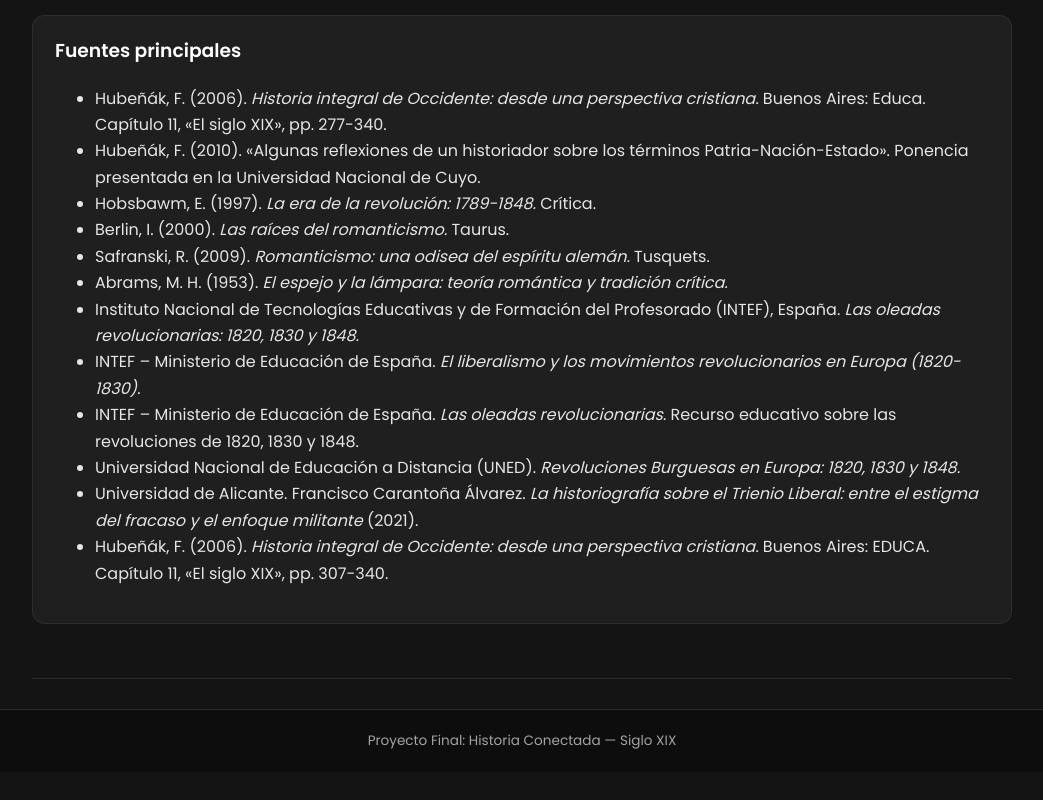
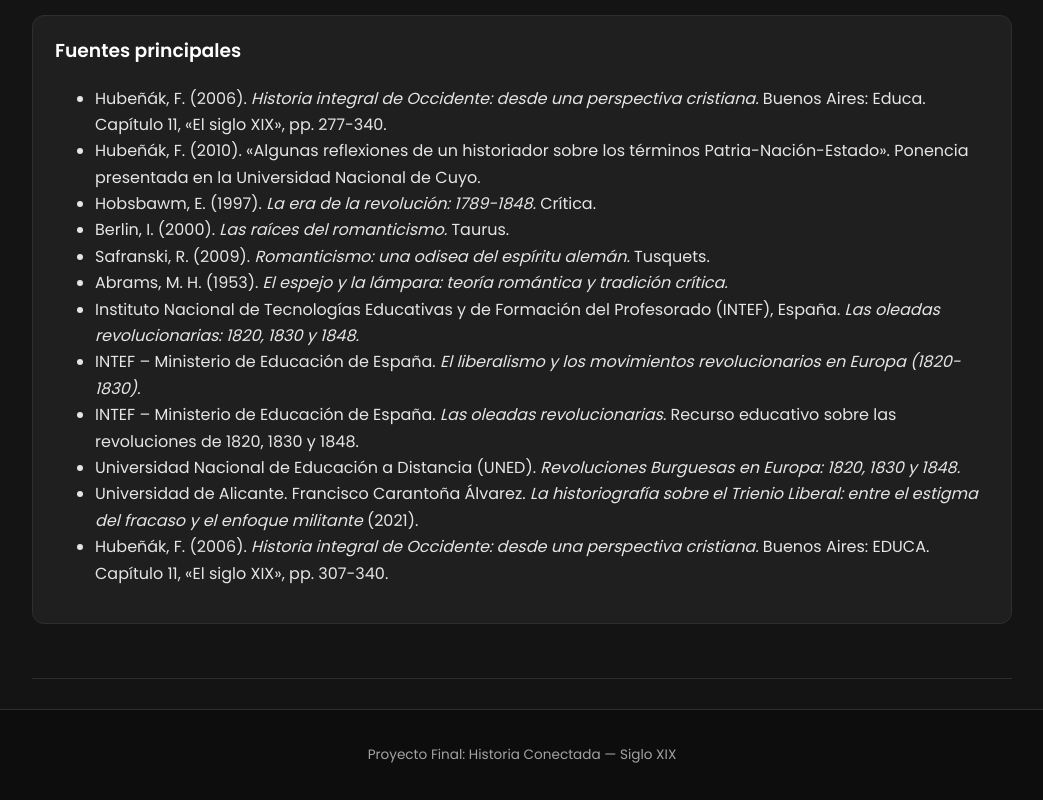
Before and after one commit to hyperionopsonelayer-sudo/Historia, a plain HTML site: page index.html in a window 1280 px wide. Shown: the part 9950-10750 px from the top of the page, without its empty margins (118-1161 px from the left). Before the commit the page ends 10722 px from the top, so only its background shows below. Drawn offline with Linux system fonts and the light colour scheme.

Commit message:
Update estilos.css

```diff
--- a/estilos.css
+++ b/estilos.css
@@ -377,7 +377,7 @@ main {
   border-top: 1px solid var(--color-borde);
 }
 
-.pie p { margin: 0; }
+
 
 @media (max-width: 800px) {
   .rejilla { grid-template-columns: 1fr; }
```
